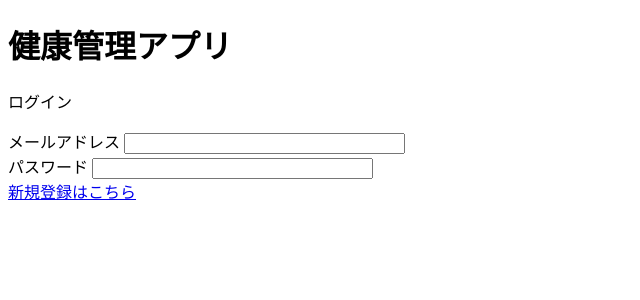
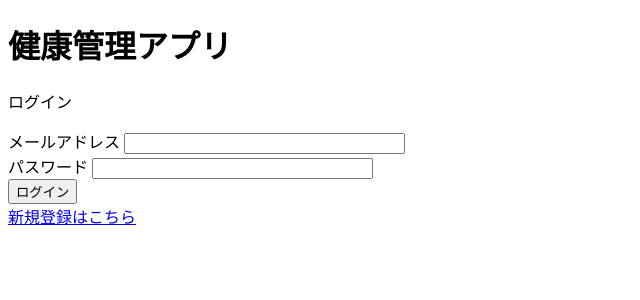
Before and after one commit to yoshiokaharuto/2024_health_care, a Flask app: page / in a window 1280 px wide. Shown: the top 300 px of the page, without its empty margins (0-640 px from the left). Run offline with Flask 3, Linux system fonts and the light colour scheme.

Commit message:
ボタン追加

```diff
--- a/templates/index.html
+++ b/templates/index.html
@@ -10,7 +10,8 @@
 
     <p>ログイン</p>
 
-    {{form.hidden_tag()}}
+    <form action="{{url_for('login')}}" method="POST" novalidate>
+      {{form.hidden_tag()}}
 
     <div>
       {{form.email.label}}
@@ -27,6 +28,11 @@
       {% endfor %}
     </div>
 
+    <div>
+      {{form.submit(class='btn btn-primary')}}
+    </div>
+    </form>
+
     <a href="{{url_for('user.sign_up')}}">新規登録はこちら</a>
 
     {% with messages = get_flashed_messages() %} {% if messages %}
```
